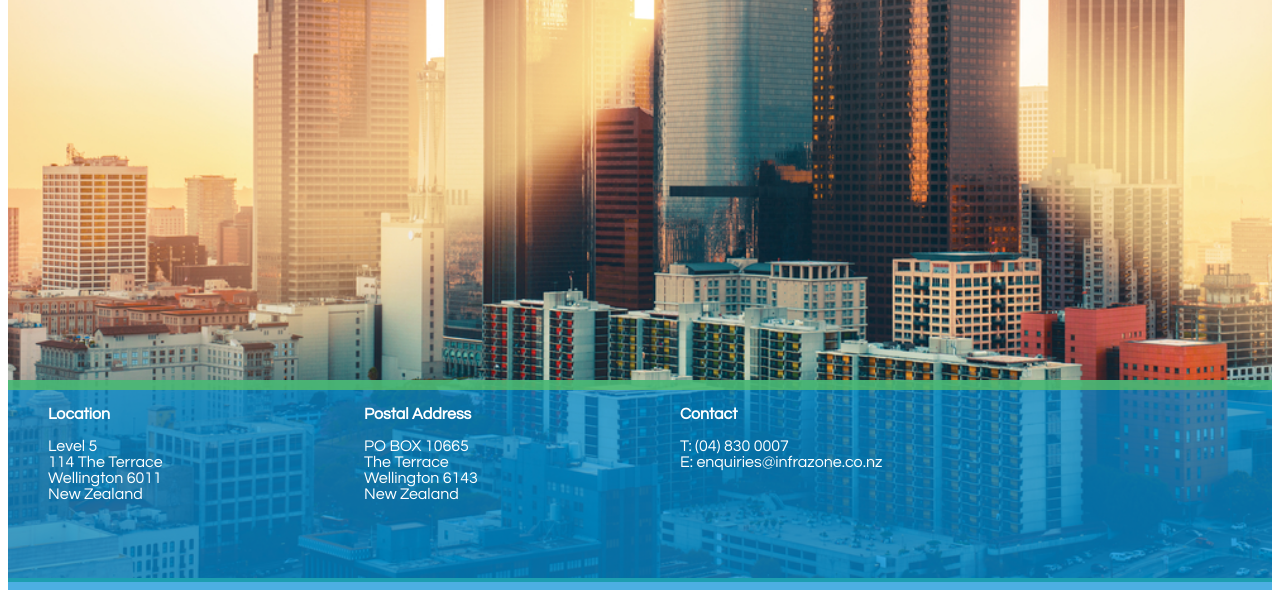
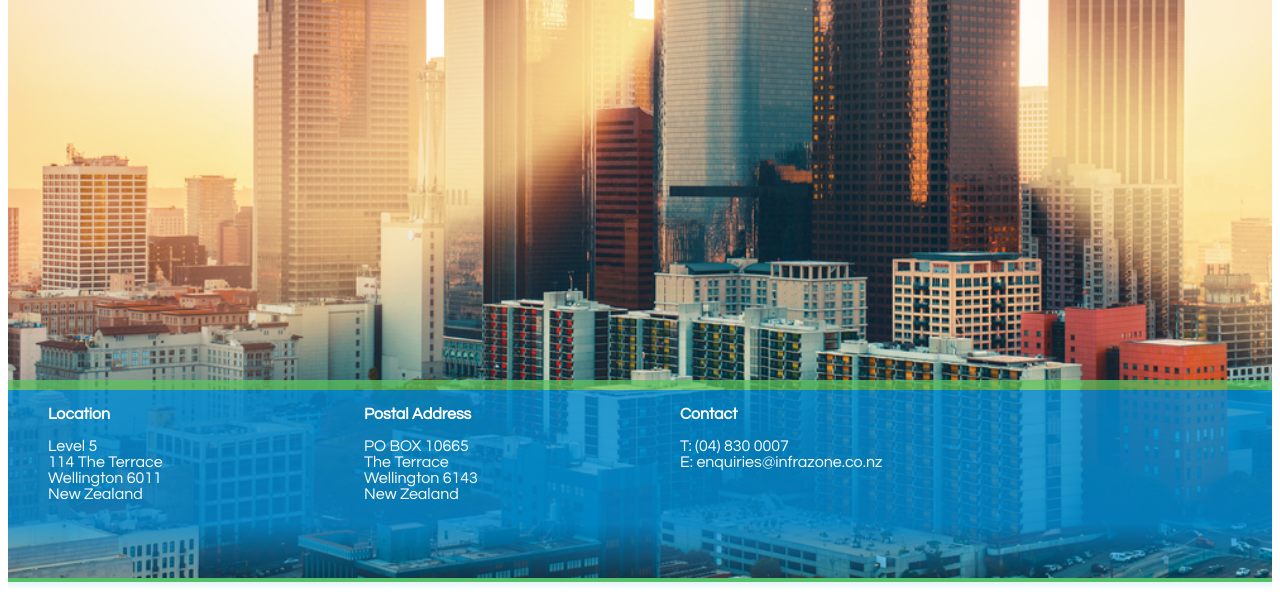
Before and after one commit to bo314/bo314.github.io, a plain HTML site: page index.html in a window 1280 px wide. Shown: the part 454-1060 px from the top of the page. Drawn offline with Linux system fonts and the light colour scheme.

Commit message:
Fixed footer issue

```diff
--- a/Footer.css
+++ b/Footer.css
@@ -8,7 +8,7 @@
     width: 100%;
     margin-top: -16%;
     height: 200px;
-    background-color: rgba(0,142,214, .7);
+    background: linear-gradient(rgba(0,142,214, .8), rgba(0,142,214, .8), rgba(0,142,214, .8),transparent);
 
 }
 
--- a/index.css
+++ b/index.css
@@ -1,8 +1,10 @@
 /* For the front page */
 
 .index-img {
+
     margin-top: 120px;
     width: 100%;
+    height:;
     background-color: #60C659;
 
 }
```
Also changed, not shown: index.html (+1 -0 lines).
